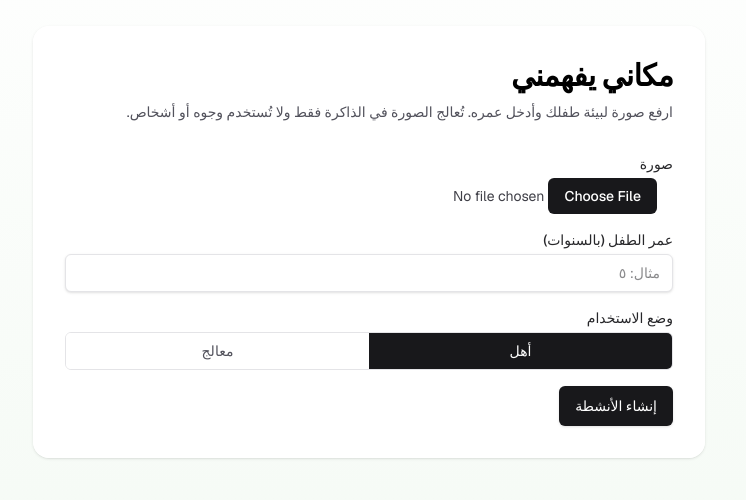
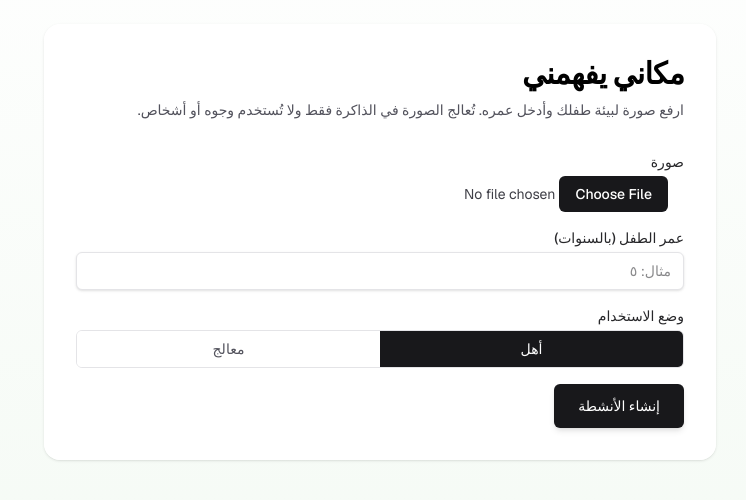
Before and after one commit to baraamahajna2015-stack/makani-yafhamuni, a Next.js app: page / in a window 1280 px wide. Shown: the part 158-658 px from the top of the page, without its empty margins (354-1100 px from the left). Built offline with nearby package versions, Linux system fonts and the light colour scheme.

Commit message:
UI: enhance Generate Activities button styling and hover effect

```diff
--- a/app/page.tsx
+++ b/app/page.tsx
@@ -192,7 +192,7 @@ export default function Home() {
           <button
             type="submit"
             disabled={loading}
-            className="inline-flex h-10 items-center justify-center rounded-md bg-zinc-900 px-4 text-sm font-medium text-white shadow-sm transition hover:bg-zinc-800 disabled:cursor-not-allowed disabled:bg-zinc-500 dark:bg-zinc-100 dark:text-black dark:hover:bg-zinc-200"
+            className="inline-flex h-11 items-center justify-center rounded-md bg-zinc-900 px-6 text-sm font-medium text-white shadow-md transition-all duration-200 ease-out hover:bg-zinc-800 hover:shadow-lg hover:scale-[1.02] active:scale-[0.99] disabled:cursor-not-allowed disabled:bg-zinc-500 disabled:shadow-md disabled:scale-100 dark:bg-zinc-100 dark:text-black dark:hover:bg-zinc-200 dark:hover:shadow-lg"
           >
             {loading ? FORM.submitting : FORM.submit}
           </button>
```
